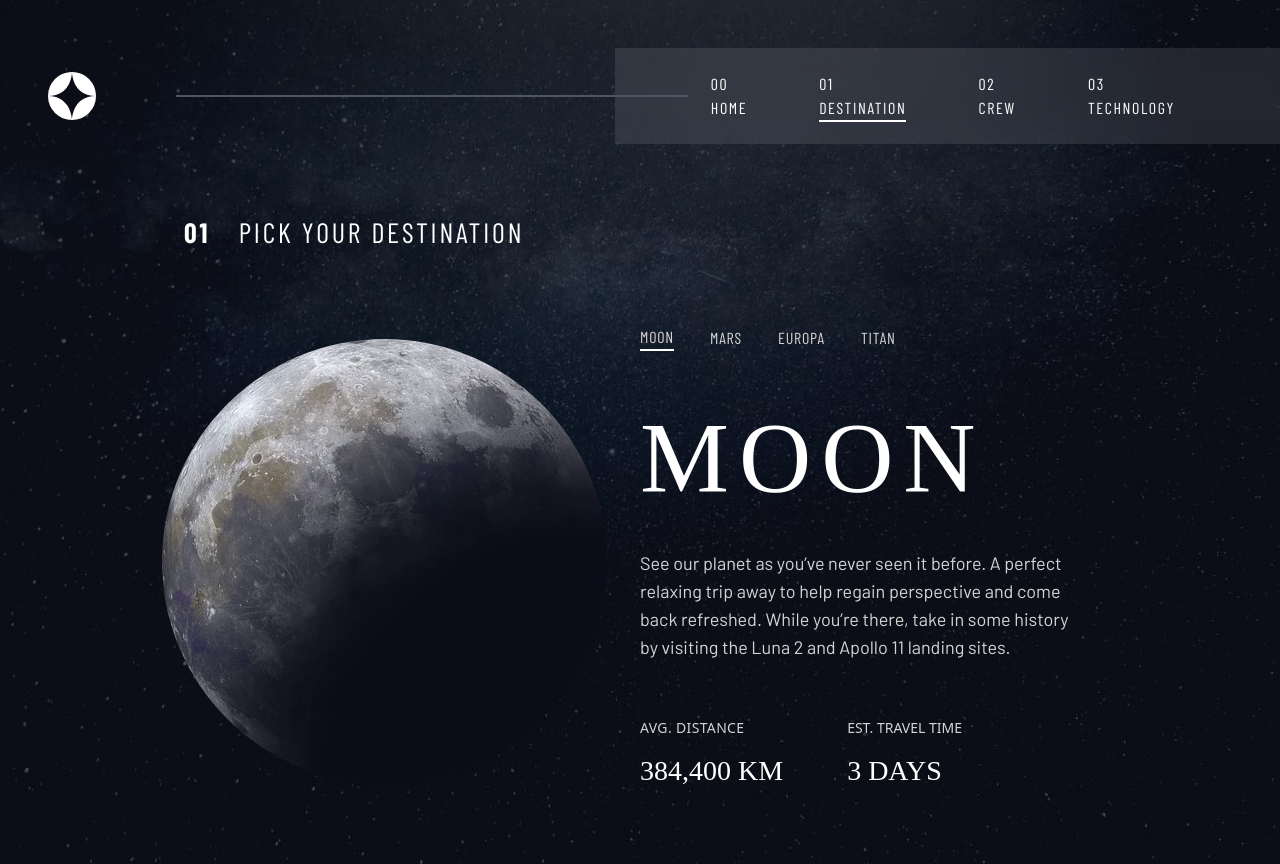
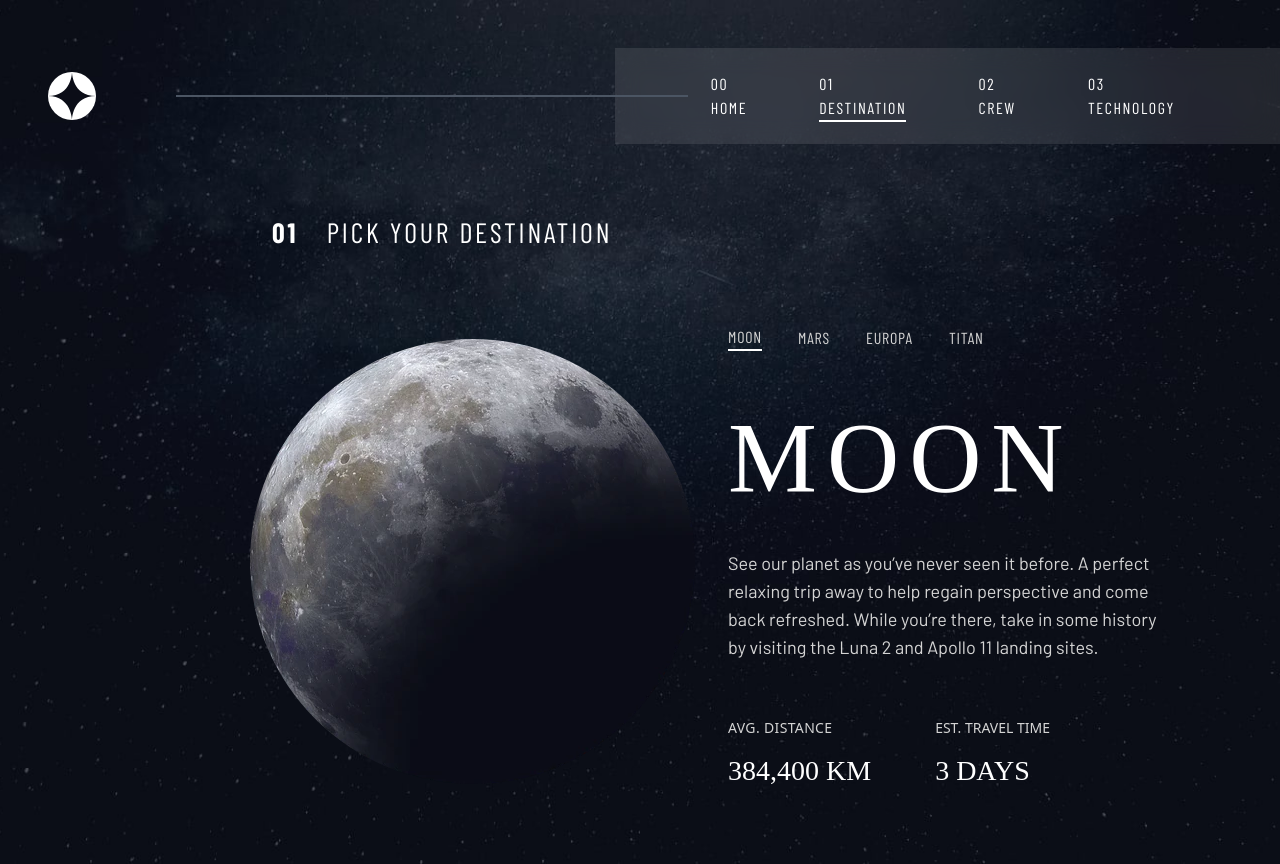
Before and after one commit to JhonierSantana/space-tourism-website, a React (Vite) app in the folder space-tourism/: page /destination in a window 1280 px wide. Shown: the top 864 px of the page. Built offline with nearby package versions, Linux system fonts and the light colour scheme; a web font is replaced by a local one.

Commit message:
mr/destination

```diff
--- a/space-tourism/src/pages/Destination.jsx
+++ b/space-tourism/src/pages/Destination.jsx
@@ -22,7 +22,7 @@ const Destination = () => {
   };
 
   return (
-    <div className="flex flex-col justify-center w-4/5 m-auto h-90vh">
+    <div className="flex flex-col justify-center w-4/5 m-auto h-90vh mr-10">
       <h1 className="text-left text-28px tracking-widest uppercase pb-10 font-barlow-condensed ml-14">
         <span className="font-bold text-gray-400 pr-5">01</span> Pick Your
         Destination
```
